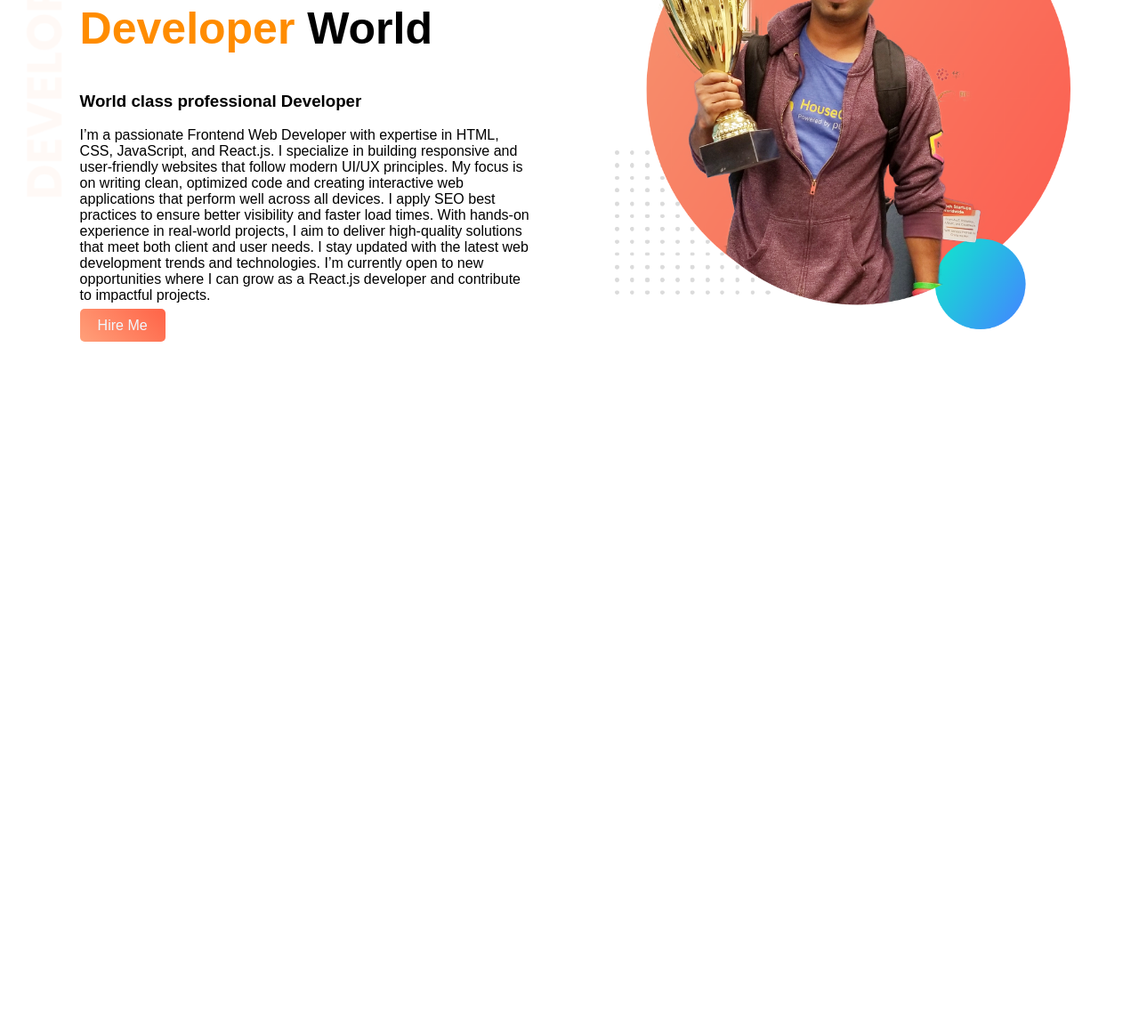
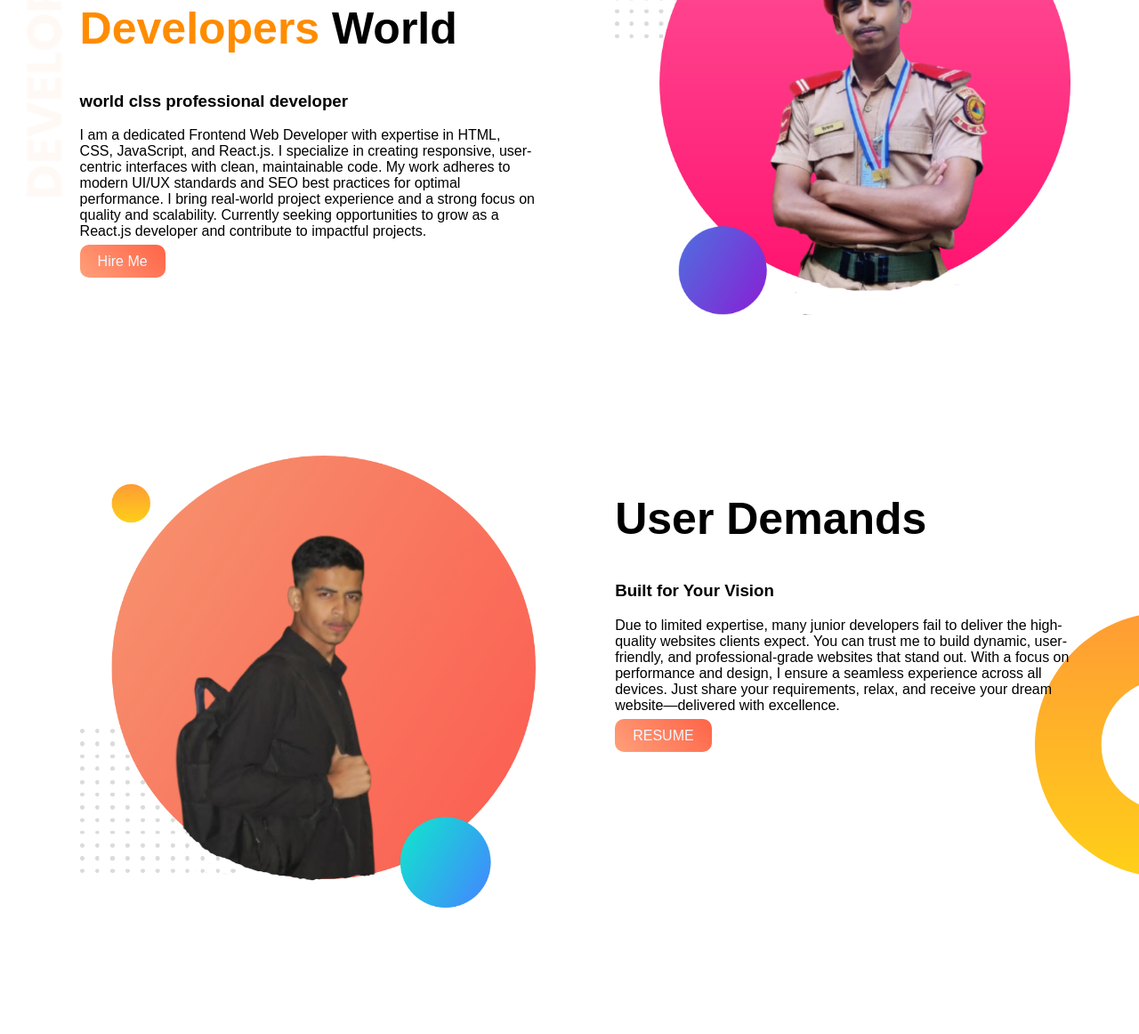
Before and after one commit to israilAhmed-dev/Web-Portfolio, a plain HTML site: page index.html in a window 1280 px wide. Shown: the part 138-1300 px from the top of the page at 89% size. Before the commit the page ends 800 px from the top, so only its background shows below. Drawn offline with Linux system fonts and the light colour scheme.

Commit message:
2-section-added

```diff
--- a/index.html
+++ b/index.html
@@ -3,21 +3,43 @@
 <head>
     <meta charset="UTF-8">
     <meta name="viewport" content="width=device-width, initial-scale=1.0">
-    <title>Israil | Portfolio</title>
+    <title>Israil | PortFolio
+    </title>
     <link rel="stylesheet" href="style.css">
 </head>
 <body>
   <section class="headside-banner">
-        <div class="half-width ">
+          <div class="half-width">
               <h1>Welocome to</h1>
-    <h1><span class="highlight">Developer</span> World</h1>
-    <h3>World class professional Developer</h3>
-    <p>I’m a passionate Frontend Web Developer with expertise in HTML, CSS, JavaScript, and React.js. I specialize in building responsive and user-friendly websites that follow modern UI/UX principles. My focus is on writing clean, optimized code and creating interactive web applications that perform well across all devices. I apply SEO best practices to ensure better visibility and faster load times. With hands-on experience in real-world projects, I aim to deliver high-quality solutions that meet both client and user needs. I stay updated with the latest web development trends and technologies. I’m currently open to new opportunities where I can grow as a React.js developer and contribute to impactful projects.</p>
-    <a class="button" href="https://www.linkedin.com/in/israil-ahmed-5b54a12a5/" target="_blank">Hire Me</a>
+              <h1><span class="highlight">Developers</span> World</h1>
+              <h3>world clss professional developer</h3>
+              <p class="border">I am a dedicated Frontend Web Developer with expertise in HTML, CSS, JavaScript, and React.js.
+                I specialize in creating responsive, user-centric interfaces with clean, maintainable code.
+                My work adheres to modern UI/UX standards and SEO best practices for optimal performance.
+                I bring real-world project experience and a strong focus on quality and scalability.
+                Currently seeking opportunities to grow as a React.js developer and contribute to impactful projects.
+               </p>
+              <a class="highlightbutton" href="https://www.linkedin.com/in/israil-ahmed-5b54a12a5/" target="_blank">Hire Me</a>
           </div>
                 <div class="half-width">
-            <img src="images/jhankar.png" alt="jhankarimage">
+                    <img src="images/Israilportfolio.jpg" alt="smileimage">
                 </div>
+
+  </section>
+  <section class="top-banner2">
+    <div class="half-width">
+      <img src="images/my-bg.jpg" alt="israilsmiling">
+    </div>
+    <div class="half-width">
+          <h2>User Demands</h2>
+          <h3>Built for Your Vision</h3>
+          <p class="border">Due to limited expertise, many junior developers fail to deliver the high-quality websites clients expect.
+            You can trust me to build dynamic, user-friendly, and professional-grade websites that stand out.
+            With a focus on performance and design, I ensure a seamless experience across all devices.
+            Just share your requirements, relax, and receive your dream website—delivered with excellence.</p>
+          <a class="highlightbutton" href="https://www.linkedin.com/in/israil-ahmed-5b54a12a5/" target="_blank">RESUME</a>
+    </div>
+
   </section>
 </body>
 </html>
--- a/style.css
+++ b/style.css
@@ -2,32 +2,42 @@ body{
     font-family: 'Poppins', sans-serif;
     margin: 0;
 }
-h1{
+h1,h2{
     font-size: 50px;
 }
 .highlight{
-    color:darkorange;
+    color:darkorange ;
 }
 .half-width{
-    width: 40%;
-    float: left;
-    margin-left: 5%;
-    padding-left: 2%;
+ width: 40%;
+ float: left;
+ margin-left: 5%;
+ padding-left: 2%;
 }
 .half-width img{
     width: 100%;
 }
 .headside-banner{
-    background-image: url(images/top-banner.png);
+    background-image:url(images/top-banner.png);
     background-repeat: no-repeat;
 }
 section{
     height: 500px;
+    padding-bottom: 150px;
 }
-.button{
+.highlightbutton{
     text-decoration: none;
     padding: 10px 20px;
-    border-radius: 5px;
-    background-image:linear-gradient(45deg, lightsalmon, tomato) ;
+    border-radius: 10px;
+    background-image: linear-gradient(45deg, lightsalmon, tomato);
     color: aliceblue;
 }
+
+.half-width img{
+    width: 100%;
+}
+.top-banner2{
+    background-image: url(images/dream-bg.png);
+    background-repeat: no-repeat;
+    background-position: right;
+}
```
Also changed, not shown: images/Israilportfolio.jpg (added), images/image 9.jpg (added), images/my-bg.jpg (added), images/my-bg2.png (deleted), images/smile2.jpg (added). Lines whose indentation alone changed are shown as unchanged.
